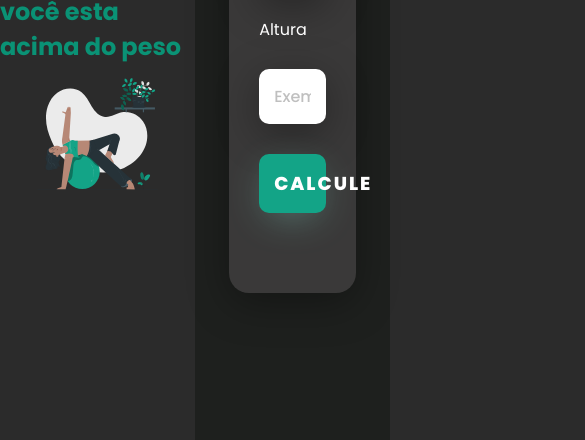
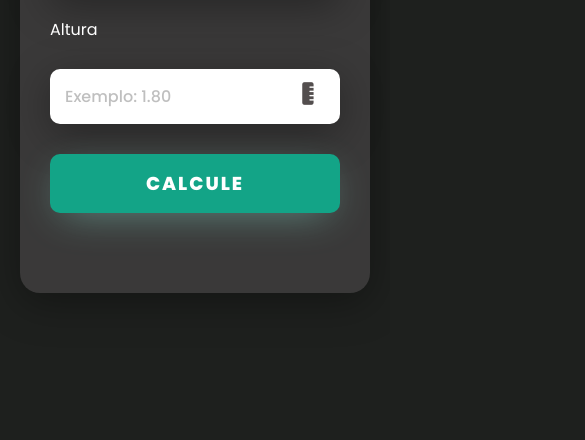
Before and after one commit to Rhuann01/IMC, a plain HTML site: page index.html in a window 390 px wide. Shown: the part 404-844 px from the top of the page, 585 px wide, since content can reach past the window. Drawn offline with Linux system fonts and the light colour scheme.

Commit message:
Concertando versalidade

```diff
--- a/CSS/style.css
+++ b/CSS/style.css
@@ -147,3 +147,30 @@ input[type="number"]::-webkit-inner-spin-button {
   top: 40px;
   left: 345px;
 }
+
+
+@media (max-width: 820px) {
+
+  body {
+    background-color: var(--cor-sec);
+  }
+
+  .esquerda {
+    display: none; /* Esconde a parte esquerda em telas pequenas */
+  }
+
+  .direita {
+    width: 100vw; /* A direita ocupa toda a tela */
+    height: auto; /* Altura ajustada */
+    padding: 20px; /* Ajustando o padding */
+  }
+
+  .card-login {
+    width: 100%; /* Card ocupa mais espaço */
+  }
+
+  .posi {
+    left: 87%; /* Ajuste da posição do ícone */
+    top: 36px; /* Ajuste do topo */
+  }
+}
```
